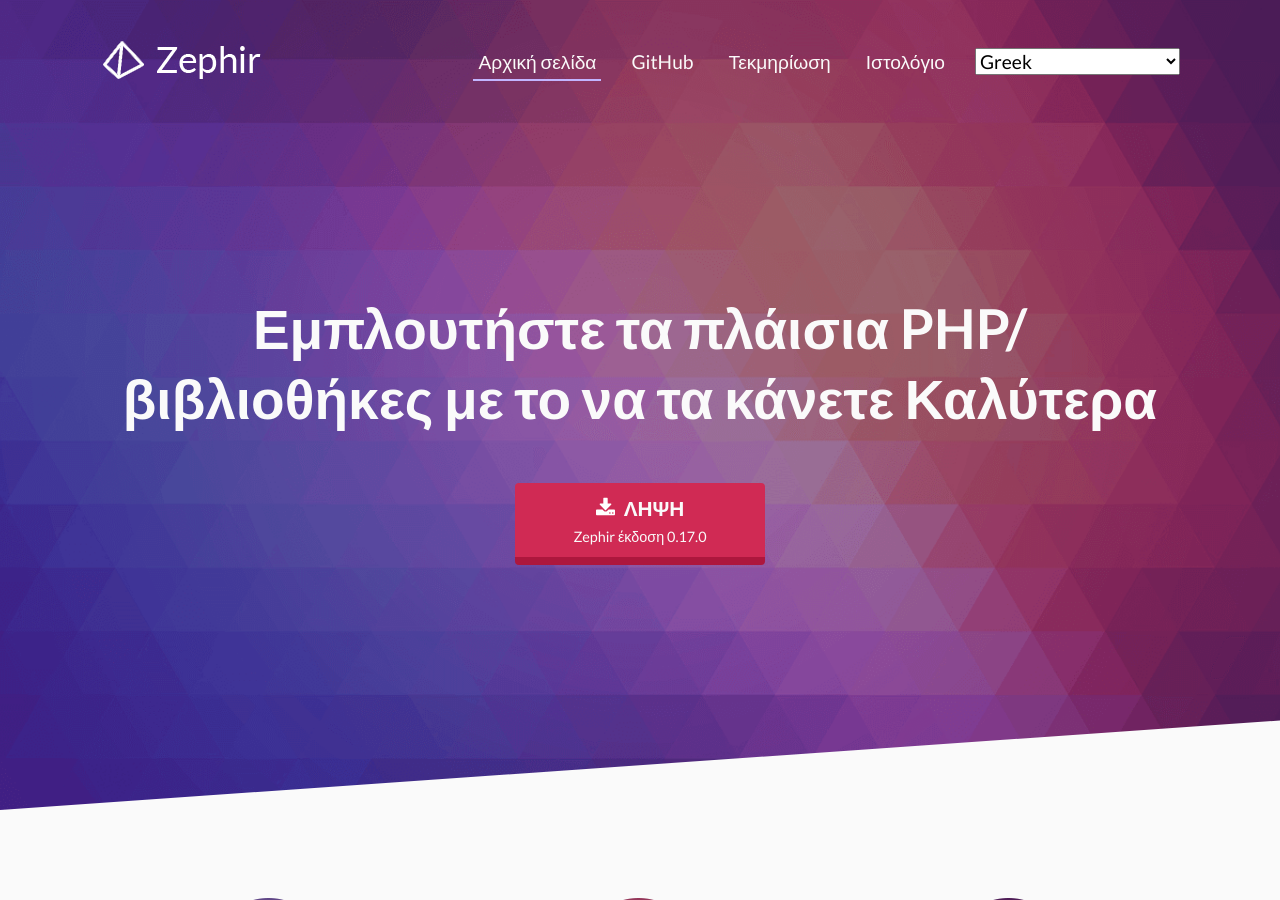
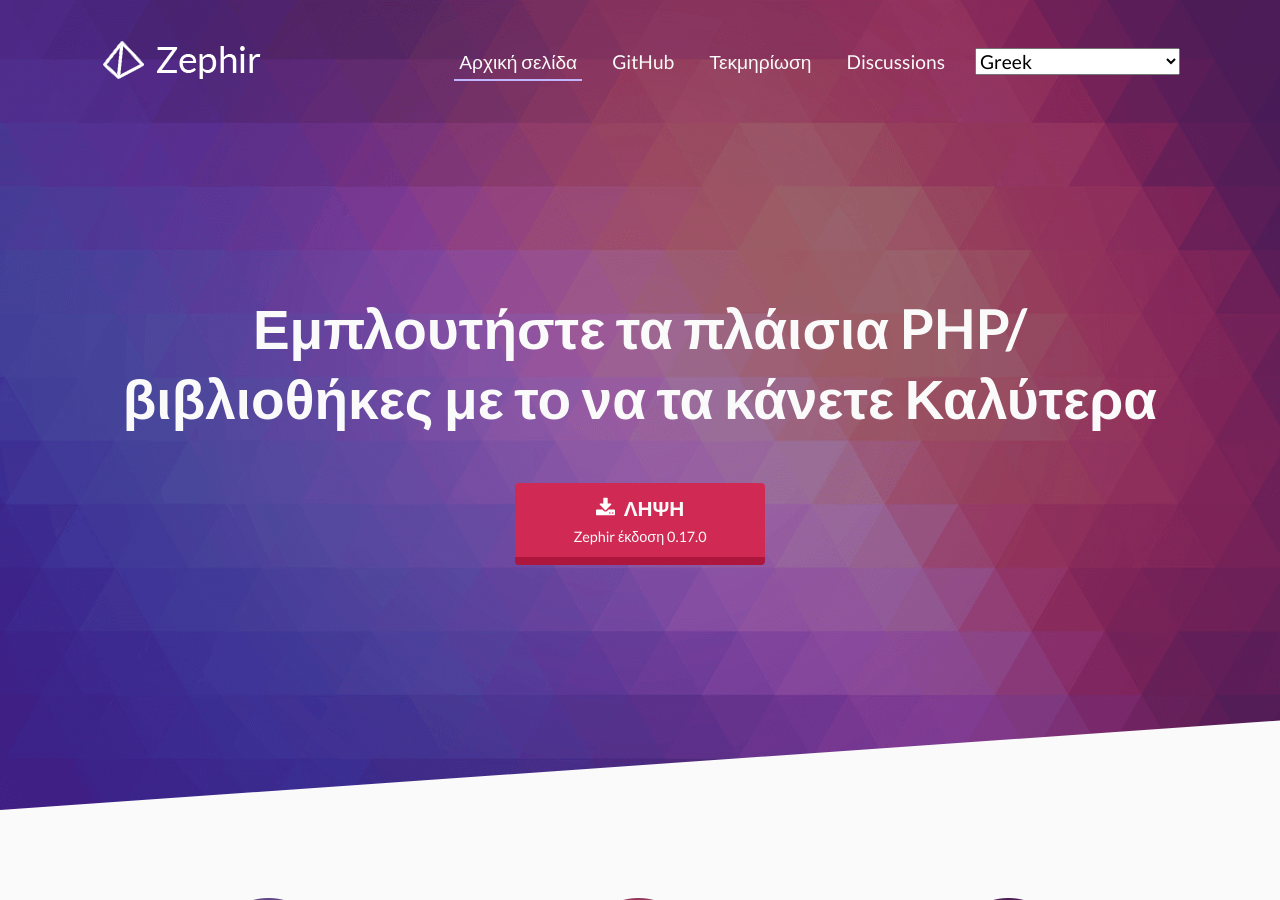
Before and after one commit to zephir-lang/zephir-website, a Jekyll site: the page built from language/el-GR.html, in a window 1280 px wide and 900 px high. Built offline with Jekyll 4.4.1, drawn with Linux system fonts in a browser that asks for light colours.

Commit message:
re-name blog to discussions el (#291)

```diff
--- a/_data/el-GR.json
+++ b/_data/el-GR.json
@@ -4,7 +4,7 @@
   "arrays": "Πίνακες",
   "author": "Η ομάδα της Zephir γλώσσας",
   "basicSyntax": "Βασική σύνταξη",
-  "blog": "Ιστολόγιο",
+  "discussions": "Discussions",
   "compilationModel": "Μοντελο μεταγλωττισης",
   "compilationModelDescription": "Η Zephir εκμεταλλεύεται το υπάρχον σύστημα επεκτάσεων στην PHP και βοηθάει στη δημιουργία των δικών σας επεκτάσεων ως κοινόχρηστες βιβλιοθήκες σε Linux/OSX και DLLs στα Windows.",
   "contactUs": "Επικοινωνία",
--- a/language/el-GR.html
+++ b/language/el-GR.html
@@ -30,7 +30,7 @@ permalink: /el-GR
                     </li>
                     <li>
                         <a href="https://blog.zephir-lang.com/">
-                            {{ site.data.el-GR.blog }}
+                            {{ site.data.el-GR.discussions }}
                         </a>
                     </li>
                     <li>
@@ -158,7 +158,7 @@ permalink: /el-GR
                     <strong>{{ site.data.el-GR.zephir }}</strong>
                     <a href="https://phalcon.io/{{ page.language }}/team">{{ site.data.el-GR.team }}</a>
                     <a href="mailto:team@phalcon.io">{{ site.data.el-GR.contactUs }}</a>
-                    <a href="https://blog.zephir-lang.com/">{{ site.data.el-GR.blog }}</a>
+                    <a href="https://blog.zephir-lang.com/">{{ site.data.el-GR.discussions }}</a>
                 </div>
             </div>
             <div class="right-content">
```
